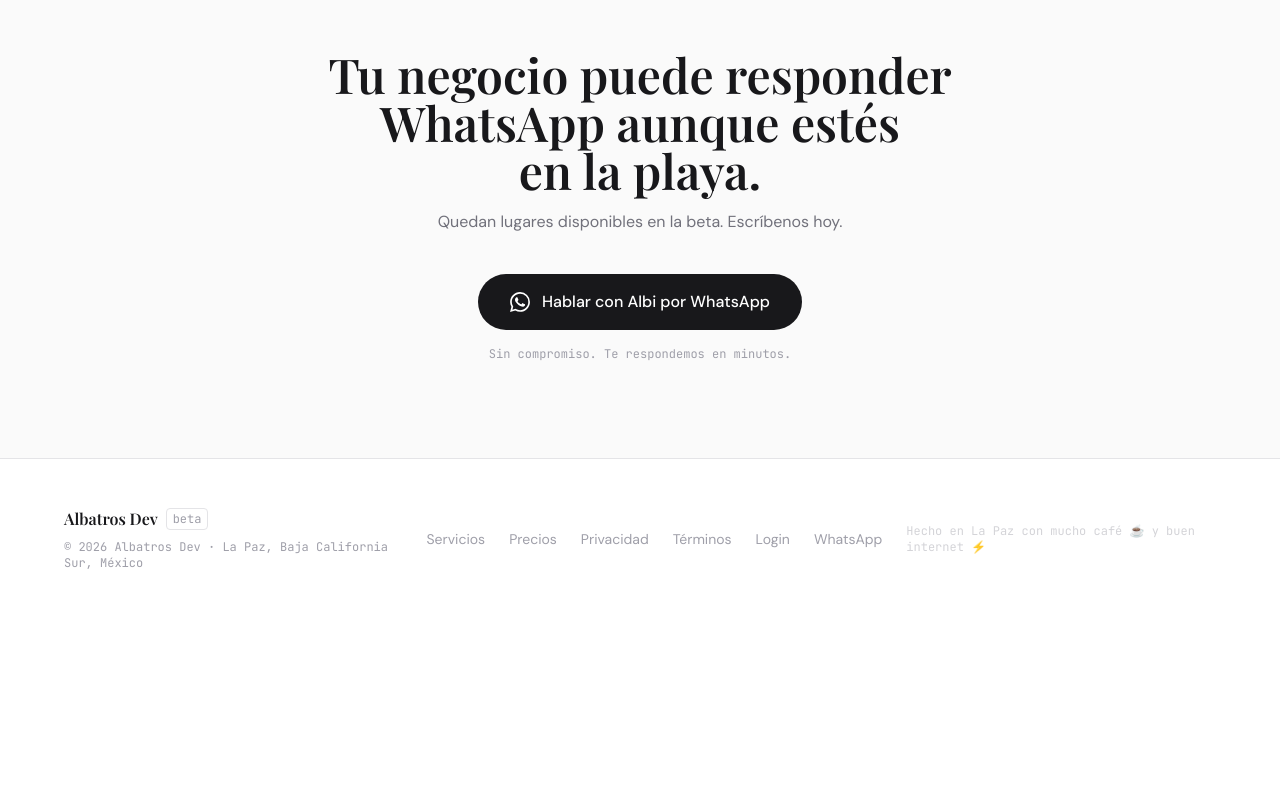
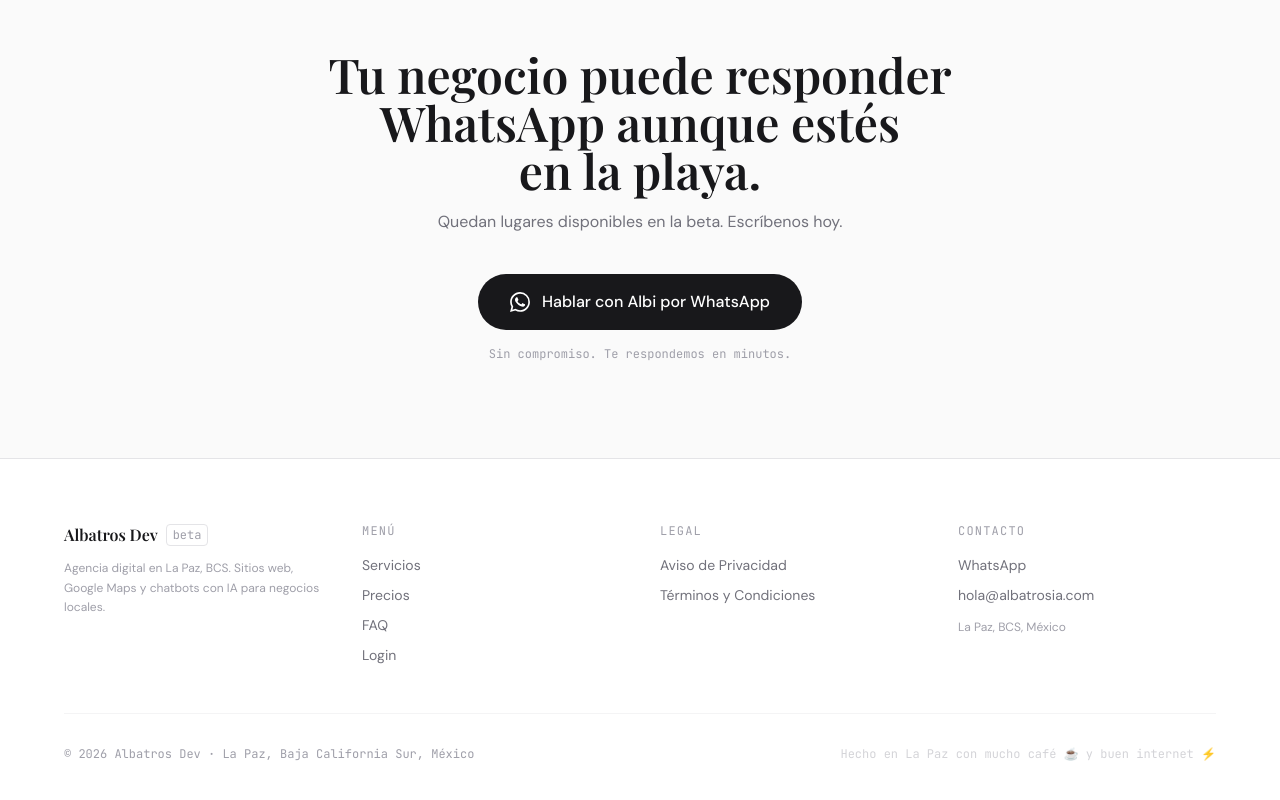
Before and after one commit to alexsuarex/starting-albatros, a Next.js app: page / in a window 1280 px wide. Shown: the part 4598-5398 px from the top of the page. Before the commit the page ends 5217 px from the top, so only its background shows below. Built offline with nearby package versions, Linux system fonts and the light colour scheme.

Commit message:
refactor: redesign footer component with multi-column layout and consistent contact details across all pages

```diff
--- a/src/app/page.tsx
+++ b/src/app/page.tsx
@@ -645,10 +645,15 @@ function CTAFinal() {
 // ─── Footer ───────────────────────────────────────────────────────────────────
 function Footer() {
   return (
-    <footer className="py-12 px-6 border-t border-zinc-200">
-      <div className="max-w-6xl mx-auto flex flex-col md:flex-row justify-between items-start md:items-center gap-6">
-        <div>
-          <div className="flex items-center gap-2 mb-2">
+    <footer className="py-16 px-6 border-t border-zinc-200">
+      <div className="max-w-6xl mx-auto">
+
+        {/* Columns */}
+        <div className="grid grid-cols-2 md:grid-cols-4 gap-10 mb-12">
+
+          {/* Brand */}
+          <div className="col-span-2 md:col-span-1">
+            <div className="flex items-center gap-2 mb-3">
               <span className="font-display text-base font-semibold text-zinc-900">
                 Albatros Dev
               </span>
@@ -656,26 +661,42 @@ function Footer() {
                 beta
               </span>
             </div>
-          <p className="text-xs text-zinc-400 font-mono-custom">
-            © 2026 Albatros Dev · La Paz, Baja California Sur, México
+            <p className="text-xs text-zinc-400 leading-relaxed">
+              Agencia digital en La Paz, BCS. Sitios web, Google Maps y chatbots con IA para negocios locales.
             </p>
           </div>
-        <div className="flex items-center gap-6 text-sm text-zinc-400">
-          <a href="#servicios" className="hover:text-zinc-900 transition-colors">
-            Servicios
-          </a>
-          <a href="#precios" className="hover:text-zinc-900 transition-colors">
-            Precios
-          </a>
-          <a href="/privacy-policy" className="hover:text-zinc-900 transition-colors">
-            Privacidad
-          </a>
-          <a href="/terms" className="hover:text-zinc-900 transition-colors">
-            Términos
-          </a>
-          <a href="/login" className="hover:text-zinc-900 transition-colors">
-            Login
-          </a>
+
+          {/* Menú */}
+          <div>
+            <p className="font-mono-custom text-xs text-zinc-400 uppercase tracking-widest mb-4">
+              Menú
+            </p>
+            <ul className="space-y-2.5 text-sm text-zinc-500">
+              <li><a href="#servicios" className="hover:text-zinc-900 transition-colors">Servicios</a></li>
+              <li><a href="#precios" className="hover:text-zinc-900 transition-colors">Precios</a></li>
+              <li><a href="#faq" className="hover:text-zinc-900 transition-colors">FAQ</a></li>
+              <li><a href="/login" className="hover:text-zinc-900 transition-colors">Login</a></li>
+            </ul>
+          </div>
+
+          {/* Legal */}
+          <div>
+            <p className="font-mono-custom text-xs text-zinc-400 uppercase tracking-widest mb-4">
+              Legal
+            </p>
+            <ul className="space-y-2.5 text-sm text-zinc-500">
+              <li><a href="/privacy-policy" className="hover:text-zinc-900 transition-colors">Aviso de Privacidad</a></li>
+              <li><a href="/terms" className="hover:text-zinc-900 transition-colors">Términos y Condiciones</a></li>
+            </ul>
+          </div>
+
+          {/* Contacto */}
+          <div>
+            <p className="font-mono-custom text-xs text-zinc-400 uppercase tracking-widest mb-4">
+              Contacto
+            </p>
+            <ul className="space-y-2.5 text-sm text-zinc-500">
+              <li>
                 <a
                   href={WA.general}
                   target="_blank"
@@ -684,10 +705,31 @@ function Footer() {
                 >
                   WhatsApp
                 </a>
+              </li>
+              <li>
+                <a
+                  href="mailto:hola@albatrosia.com"
+                  className="hover:text-zinc-900 transition-colors"
+                >
+                  hola@albatrosia.com
+                </a>
+              </li>
+              <li className="text-zinc-400 text-xs pt-1">La Paz, BCS, México</li>
+            </ul>
           </div>
+
+        </div>
+
+        {/* Bottom bar */}
+        <div className="pt-8 border-t border-zinc-100 flex flex-col md:flex-row justify-between items-start md:items-center gap-2">
+          <p className="font-mono-custom text-xs text-zinc-400">
+            © 2026 Albatros Dev · La Paz, Baja California Sur, México
+          </p>
           <p className="font-mono-custom text-xs text-zinc-300">
             Hecho en La Paz con mucho café ☕ y buen internet ⚡️
           </p>
+        </div>
+
       </div>
     </footer>
   );
--- a/src/app/privacy-policy/page.tsx
+++ b/src/app/privacy-policy/page.tsx
@@ -167,31 +167,45 @@ export default function PrivacyPolicy() {
       </main>
 
       {/* Footer */}
-      <footer className="py-12 px-6 border-t border-zinc-200">
-        <div className="max-w-6xl mx-auto flex flex-col md:flex-row justify-between items-start md:items-center gap-6">
-          <div>
-            <div className="flex items-center gap-2 mb-2">
-              <span className="font-display text-base font-semibold text-zinc-900">
-                Albatros Dev
-              </span>
-              <span className="font-mono-custom text-xs text-zinc-400 border border-zinc-200 px-1.5 py-0.5 rounded">
-                beta
-              </span>
+      <footer className="py-16 px-6 border-t border-zinc-200">
+        <div className="max-w-6xl mx-auto">
+          <div className="grid grid-cols-2 md:grid-cols-4 gap-10 mb-12">
+            <div className="col-span-2 md:col-span-1">
+              <div className="flex items-center gap-2 mb-3">
+                <span className="font-display text-base font-semibold text-zinc-900">Albatros Dev</span>
+                <span className="font-mono-custom text-xs text-zinc-400 border border-zinc-200 px-1.5 py-0.5 rounded">beta</span>
+              </div>
+              <p className="text-xs text-zinc-400 leading-relaxed">
+                Agencia digital en La Paz, BCS. Sitios web, Google Maps y chatbots con IA para negocios locales.
+              </p>
             </div>
-            <p className="text-xs text-zinc-400 font-mono-custom">
-              © 2026 Albatros Dev · La Paz, Baja California Sur, México
-            </p>
+            <div>
+              <p className="font-mono-custom text-xs text-zinc-400 uppercase tracking-widest mb-4">Menú</p>
+              <ul className="space-y-2.5 text-sm text-zinc-500">
+                <li><Link href="/#servicios" className="hover:text-zinc-900 transition-colors">Servicios</Link></li>
+                <li><Link href="/#precios" className="hover:text-zinc-900 transition-colors">Precios</Link></li>
+                <li><Link href="/#faq" className="hover:text-zinc-900 transition-colors">FAQ</Link></li>
+              </ul>
+            </div>
+            <div>
+              <p className="font-mono-custom text-xs text-zinc-400 uppercase tracking-widest mb-4">Legal</p>
+              <ul className="space-y-2.5 text-sm text-zinc-500">
+                <li><Link href="/privacy-policy" className="text-zinc-900 font-medium">Aviso de Privacidad</Link></li>
+                <li><Link href="/terms" className="hover:text-zinc-900 transition-colors">Términos y Condiciones</Link></li>
+              </ul>
+            </div>
+            <div>
+              <p className="font-mono-custom text-xs text-zinc-400 uppercase tracking-widest mb-4">Contacto</p>
+              <ul className="space-y-2.5 text-sm text-zinc-500">
+                <li><a href="https://wa.me/15556291595?text=Hola%2C+me+interesa+saber+m%C3%A1s+sobre+Albatros+Dev" target="_blank" rel="noopener noreferrer" className="hover:text-zinc-900 transition-colors">WhatsApp</a></li>
+                <li><a href="mailto:hola@albatrosia.com" className="hover:text-zinc-900 transition-colors">hola@albatrosia.com</a></li>
+                <li className="text-zinc-400 text-xs pt-1">La Paz, BCS, México</li>
+              </ul>
+            </div>
           </div>
-          <div className="flex items-center gap-6 text-sm text-zinc-400">
-            <Link href="/#servicios" className="hover:text-zinc-900 transition-colors">
-              Servicios
-            </Link>
-            <Link href="/#precios" className="hover:text-zinc-900 transition-colors">
-              Precios
-            </Link>
-            <Link href="/privacy-policy" className="text-zinc-900 font-medium">
-              Privacidad
-            </Link>
+          <div className="pt-8 border-t border-zinc-100 flex flex-col md:flex-row justify-between items-start md:items-center gap-2">
+            <p className="font-mono-custom text-xs text-zinc-400">© 2026 Albatros Dev · La Paz, Baja California Sur, México</p>
+            <p className="font-mono-custom text-xs text-zinc-300">Hecho en La Paz con mucho café ☕ y buen internet ⚡️</p>
           </div>
         </div>
       </footer>
--- a/src/app/terms/page.tsx
+++ b/src/app/terms/page.tsx
@@ -208,34 +208,45 @@ export default function Terms() {
       </main>
 
       {/* Footer */}
-      <footer className="py-12 px-6 border-t border-zinc-200">
-        <div className="max-w-6xl mx-auto flex flex-col md:flex-row justify-between items-start md:items-center gap-6">
-          <div>
-            <div className="flex items-center gap-2 mb-2">
-              <span className="font-display text-base font-semibold text-zinc-900">
-                Albatros Dev
-              </span>
-              <span className="font-mono-custom text-xs text-zinc-400 border border-zinc-200 px-1.5 py-0.5 rounded">
-                beta
-              </span>
+      <footer className="py-16 px-6 border-t border-zinc-200">
+        <div className="max-w-6xl mx-auto">
+          <div className="grid grid-cols-2 md:grid-cols-4 gap-10 mb-12">
+            <div className="col-span-2 md:col-span-1">
+              <div className="flex items-center gap-2 mb-3">
+                <span className="font-display text-base font-semibold text-zinc-900">Albatros Dev</span>
+                <span className="font-mono-custom text-xs text-zinc-400 border border-zinc-200 px-1.5 py-0.5 rounded">beta</span>
+              </div>
+              <p className="text-xs text-zinc-400 leading-relaxed">
+                Agencia digital en La Paz, BCS. Sitios web, Google Maps y chatbots con IA para negocios locales.
+              </p>
             </div>
-            <p className="text-xs text-zinc-400 font-mono-custom">
-              © 2026 Albatros Dev · La Paz, Baja California Sur, México
-            </p>
+            <div>
+              <p className="font-mono-custom text-xs text-zinc-400 uppercase tracking-widest mb-4">Menú</p>
+              <ul className="space-y-2.5 text-sm text-zinc-500">
+                <li><Link href="/#servicios" className="hover:text-zinc-900 transition-colors">Servicios</Link></li>
+                <li><Link href="/#precios" className="hover:text-zinc-900 transition-colors">Precios</Link></li>
+                <li><Link href="/#faq" className="hover:text-zinc-900 transition-colors">FAQ</Link></li>
+              </ul>
+            </div>
+            <div>
+              <p className="font-mono-custom text-xs text-zinc-400 uppercase tracking-widest mb-4">Legal</p>
+              <ul className="space-y-2.5 text-sm text-zinc-500">
+                <li><Link href="/privacy-policy" className="hover:text-zinc-900 transition-colors">Aviso de Privacidad</Link></li>
+                <li><Link href="/terms" className="text-zinc-900 font-medium">Términos y Condiciones</Link></li>
+              </ul>
+            </div>
+            <div>
+              <p className="font-mono-custom text-xs text-zinc-400 uppercase tracking-widest mb-4">Contacto</p>
+              <ul className="space-y-2.5 text-sm text-zinc-500">
+                <li><a href="https://wa.me/15556291595?text=Hola%2C+me+interesa+saber+m%C3%A1s+sobre+Albatros+Dev" target="_blank" rel="noopener noreferrer" className="hover:text-zinc-900 transition-colors">WhatsApp</a></li>
+                <li><a href="mailto:hola@albatrosia.com" className="hover:text-zinc-900 transition-colors">hola@albatrosia.com</a></li>
+                <li className="text-zinc-400 text-xs pt-1">La Paz, BCS, México</li>
+              </ul>
+            </div>
           </div>
-          <div className="flex items-center gap-6 text-sm text-zinc-400">
-            <Link href="/#servicios" className="hover:text-zinc-900 transition-colors">
-              Servicios
-            </Link>
-            <Link href="/#precios" className="hover:text-zinc-900 transition-colors">
-              Precios
-            </Link>
-            <Link href="/privacy-policy" className="hover:text-zinc-900 transition-colors">
-              Privacidad
-            </Link>
-            <Link href="/terms" className="text-zinc-900 font-medium">
-              Términos
-            </Link>
+          <div className="pt-8 border-t border-zinc-100 flex flex-col md:flex-row justify-between items-start md:items-center gap-2">
+            <p className="font-mono-custom text-xs text-zinc-400">© 2026 Albatros Dev · La Paz, Baja California Sur, México</p>
+            <p className="font-mono-custom text-xs text-zinc-300">Hecho en La Paz con mucho café ☕ y buen internet ⚡️</p>
           </div>
         </div>
       </footer>
--- a/src/components/footer.tsx
+++ b/src/components/footer.tsx
@@ -2,45 +2,57 @@ import { whatsappLinks } from "@/lib/constants";
 
 export function Footer() {
   return (
-    <footer className="px-6 py-12 border-t border-[#E0E0E0]">
+    <footer className="px-6 py-16 border-t border-[#E0E0E0]">
       <div className="max-w-6xl mx-auto">
-        <div className="flex flex-col md:flex-row justify-between items-start md:items-center gap-6">
-          {/* Logo */}
-          <div className="flex items-baseline gap-2">
-            <span className="font-display text-lg font-bold tracking-tight text-[#0A0A0A]">
+
+        {/* Columns */}
+        <div className="grid grid-cols-2 md:grid-cols-4 gap-10 mb-12">
+
+          {/* Brand */}
+          <div className="col-span-2 md:col-span-1">
+            <div className="flex items-baseline gap-2 mb-3">
+              <span className="font-display text-base font-bold tracking-tight text-[#0A0A0A]">
                 Albatros Dev
               </span>
               <span className="font-mono text-[11px] text-[#999999]">
                 [beta]
               </span>
             </div>
+            <p className="text-xs text-[#999999] leading-relaxed">
+              Agencia digital en La Paz, BCS. Sitios web, Google Maps y chatbots con IA para negocios locales.
+            </p>
+          </div>
 
-          {/* Links */}
-          <div className="flex flex-wrap gap-6 text-[13px] text-[#555555]">
-            <a
-              href="#servicios"
-              className="hover:text-[#0A0A0A] transition-colors duration-200"
-            >
-              Servicios
-            </a>
-            <a
-              href="#precios"
-              className="hover:text-[#0A0A0A] transition-colors duration-200"
-            >
-              Precios
-            </a>
-            <a
-              href="/privacy-policy"
-              className="hover:text-[#0A0A0A] transition-colors duration-200"
-            >
-              Privacidad
-            </a>
-            <a
-              href="/terms"
-              className="hover:text-[#0A0A0A] transition-colors duration-200"
-            >
-              Términos
-            </a>
+          {/* Menú */}
+          <div>
+            <p className="font-mono text-[11px] text-[#999999] uppercase tracking-widest mb-4">
+              Menú
+            </p>
+            <ul className="space-y-2.5 text-[13px] text-[#555555]">
+              <li><a href="#servicios" className="hover:text-[#0A0A0A] transition-colors duration-200">Servicios</a></li>
+              <li><a href="#precios" className="hover:text-[#0A0A0A] transition-colors duration-200">Precios</a></li>
+              <li><a href="#faq" className="hover:text-[#0A0A0A] transition-colors duration-200">FAQ</a></li>
+            </ul>
+          </div>
+
+          {/* Legal */}
+          <div>
+            <p className="font-mono text-[11px] text-[#999999] uppercase tracking-widest mb-4">
+              Legal
+            </p>
+            <ul className="space-y-2.5 text-[13px] text-[#555555]">
+              <li><a href="/privacy-policy" className="hover:text-[#0A0A0A] transition-colors duration-200">Aviso de Privacidad</a></li>
+              <li><a href="/terms" className="hover:text-[#0A0A0A] transition-colors duration-200">Términos y Condiciones</a></li>
+            </ul>
+          </div>
+
+          {/* Contacto */}
+          <div>
+            <p className="font-mono text-[11px] text-[#999999] uppercase tracking-widest mb-4">
+              Contacto
+            </p>
+            <ul className="space-y-2.5 text-[13px] text-[#555555]">
+              <li>
                 <a
                   href={whatsappLinks.general}
                   target="_blank"
@@ -49,18 +61,31 @@ export function Footer() {
                 >
                   WhatsApp
                 </a>
-          </div>
+              </li>
+              <li>
+                <a
+                  href="mailto:hola@albatrosia.com"
+                  className="hover:text-[#0A0A0A] transition-colors duration-200"
+                >
+                  hola@albatrosia.com
+                </a>
+              </li>
+              <li className="text-[#CCCCCC] text-xs pt-1">La Paz, BCS, México</li>
+            </ul>
           </div>
 
-        <div className="mt-10 pt-6 border-t border-[#E0E0E0] flex flex-col md:flex-row justify-between items-start md:items-center gap-2">
+        </div>
+
+        {/* Bottom bar */}
+        <div className="pt-8 border-t border-[#E0E0E0] flex flex-col md:flex-row justify-between items-start md:items-center gap-2">
           <p className="text-[13px] text-[#999999]">
-            © {new Date().getFullYear()} Albatros Dev · La Paz, Baja California
-            Sur, México
+            © {new Date().getFullYear()} Albatros Dev · La Paz, Baja California Sur, México
           </p>
           <p className="font-mono text-[11px] text-[#CCCCCC]">
             Hecho en La Paz 🌊
           </p>
         </div>
+
       </div>
     </footer>
   );
```
Lines whose indentation alone changed are shown as unchanged.
